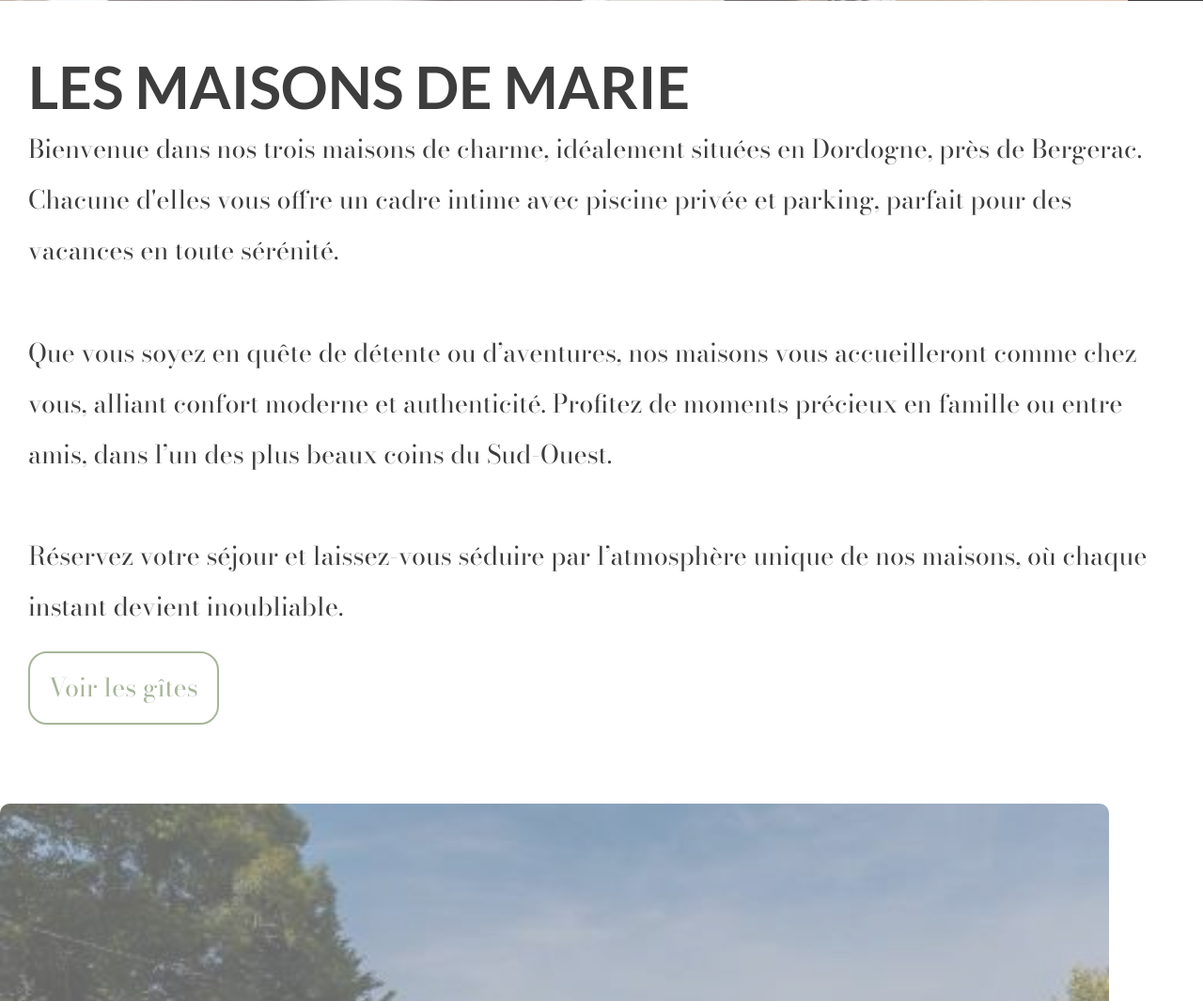
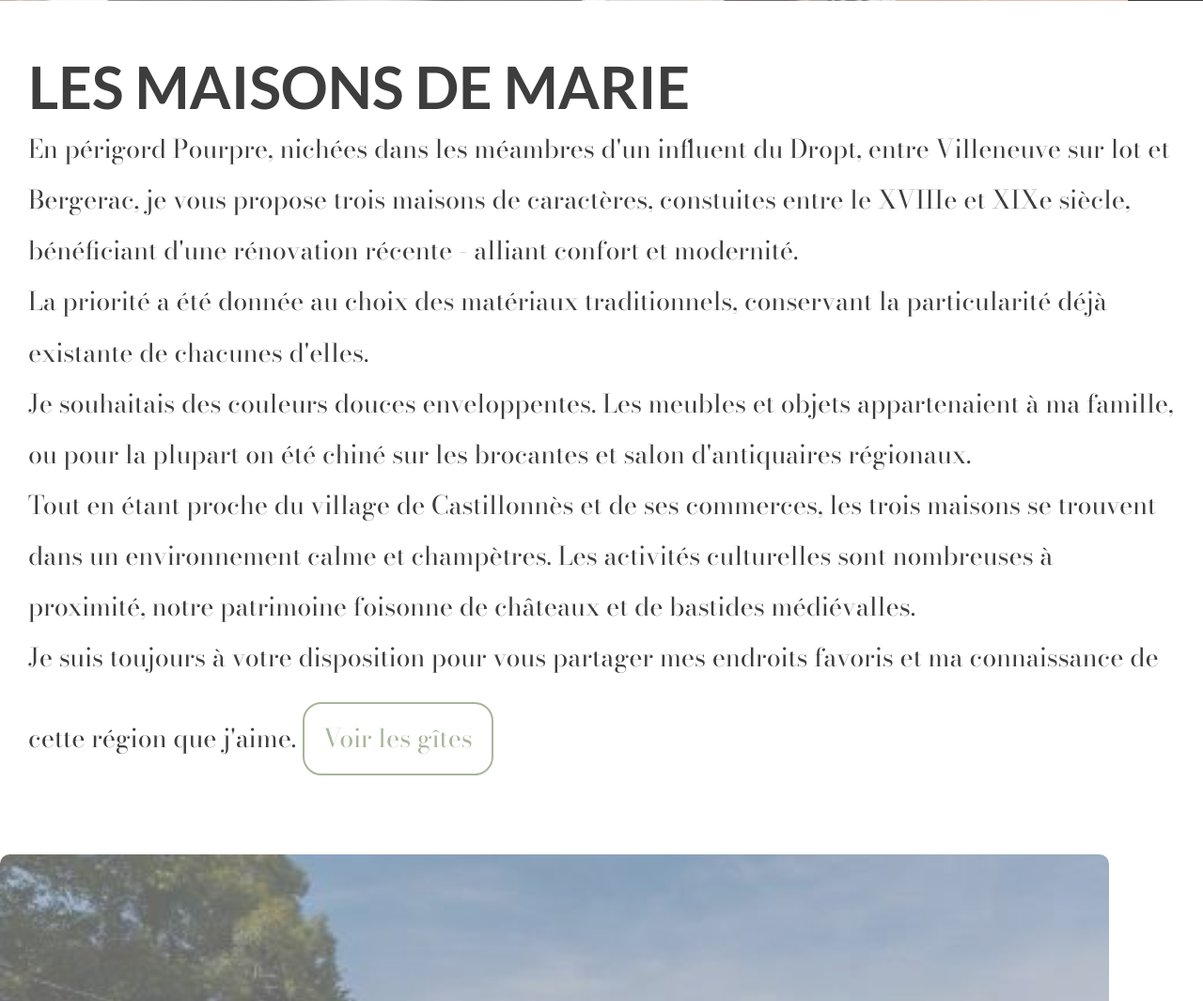
Before and after one commit to EmmaVgn/LesMaisonsDeMarie, a Symfony app: template templates/home/index.html.twig in a window 1280 px wide. Shown: the part 799-1864 px from the top of the page at 94% size. Run offline with Twig, Linux system fonts and the light colour scheme; the template is opened without the code that fills it, so the values that code supplies are empty; style sheets or scripts are compiled from the project's sources; some libraries are stand-ins or nearby versions.

Commit message:
modif homepage

```diff
--- a/templates/home/histoire.html.twig
+++ b/templates/home/histoire.html.twig
@@ -13,13 +13,14 @@
 			<div class="history-overlay">
 				<h1>L’histoire des Maisons de Marie</h1>
 				<p>
-					Marie, artiste peintre de passion, a d'abord cultivé des fruits rouges (framboises, myrtilles, groseilles) dans la région, avant d'acquérir il y a plus de 25 ans les Maisons de Marie, situées non loin de ses champs.
-															                    Entourées des vastes champs de céréales de son frère, ces maisons ont su allier l’authenticité de la nature et l’art de vivre.
+					La priorité a été donnée au choix des matériaux traditionnels, conservant la particularité déjà existante de chacunes d'elles.
 					<br>
+					Je souhaitais des couleurs douces enveloppentes. Les meubles et objets appartenaient à ma famille, ou pour la plupart on été chiné sur les brocantes et salon d'antiquaires régionaux.
 					<br>
-					Animée par une passion pour la décoration d'intérieur, Marie a métamorphosé ces maisons en véritables havres de charme. Chaque pièce reflète son amour de l’art et de la beauté, faisant de chaque séjour une expérience unique.
+					Tout en étant proche du village de Castillonnès et de ses commerces, les trois maisons se trouvent dans un environnement calme et champètres. Les activités culturelles sont nombreuses à proximité,  notre patrimoine foisonne de châteaux et de bastides médiévalles.
+					<br>
+					Je suis toujours à votre disposition pour vous partager mes endroits favoris et ma connaissance de cette région que j'aime.<br>
 				</p>
-				<br>
 			</div>
 		</div>
 	</div>
--- a/templates/home/presentation.html.twig
+++ b/templates/home/presentation.html.twig
@@ -2,17 +2,18 @@
 	<div class="row">
 		<div class="col-md-6">
 			<div class="hero-overlay">
-				<h1>Les Maisons de Marie</h1>
+				<h1>Les Maisons de Marie
+				</h1>
 				<p>
-					Bienvenue dans nos trois maisons de charme, idéalement situées en Dordogne, près de Bergerac. Chacune d'elles vous offre un cadre intime avec piscine privée et parking, parfait pour des vacances en toute sérénité.
+					En périgord Pourpre, nichées dans les méambres d'un influent du Dropt, entre Villeneuve sur lot et Bergerac, je vous propose trois maisons de caractères, constuites entre le XVIIIe et XIXe siècle, bénéficiant d'une rénovation récente - alliant confort et modernité.
 					<br>
+					La priorité a été donnée au choix des matériaux traditionnels, conservant la particularité déjà existante de chacunes d'elles.
 					<br>
-					Que vous soyez en quête de détente ou d’aventures, nos maisons vous accueilleront comme chez vous, alliant confort moderne et authenticité. Profitez de moments précieux en famille ou entre amis, dans l’un des plus beaux coins du Sud-Ouest.
+					Je souhaitais des couleurs douces enveloppentes. Les meubles et objets appartenaient à ma famille, ou pour la plupart on été chiné sur les brocantes et salon d'antiquaires régionaux.
 					<br>
+					Tout en étant proche du village de Castillonnès et de ses commerces, les trois maisons se trouvent dans un environnement calme et champètres. Les activités culturelles sont nombreuses à proximité,  notre patrimoine foisonne de châteaux et de bastides médiévalles.
 					<br>
-					Réservez votre séjour et laissez-vous séduire par l’atmosphère unique de nos maisons, où chaque instant devient inoubliable.
-					<br>
-
+					Je suis toujours à votre disposition pour vous partager mes endroits favoris et ma connaissance de cette région que j'aime.
 					<a href="{{ path('houseAll')}}" class="btn-custom-outline " target="_blank">
 						<span>Voir les gîtes</span>
 					</a>
```
